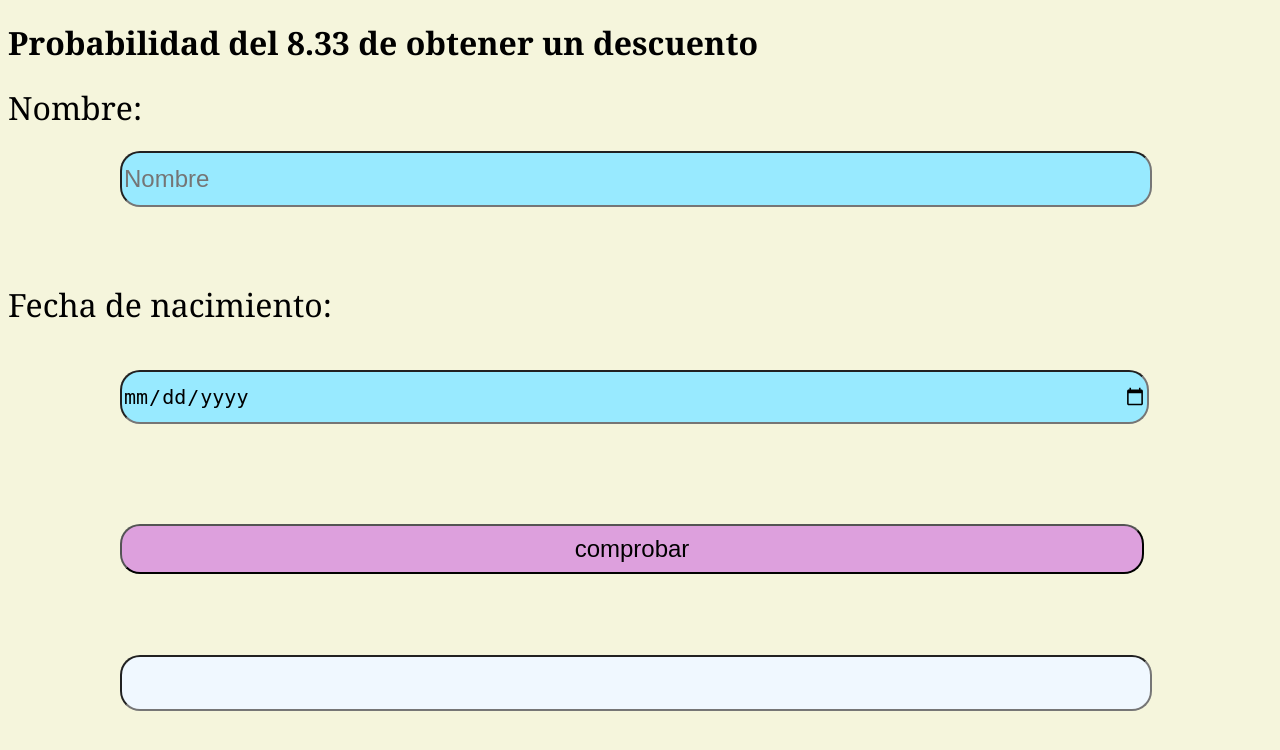
After one commit to AngelCasti/portafolio, a PHP site: page /practico.html in a window 1280 px wide. The commit adds this page. Shown: the top 750 px of the page. Run offline with PHP 8.4, Linux system fonts and the light colour scheme.

Commit message:
Add files via upload

```diff
--- a/estilos.css
+++ b/estilos.css
@@ -2,13 +2,23 @@ body{
     background-color: beige;
     font-family: Georgia, 'Times New Roman', Times, serif;
 }
-#boton,#pidief{
-    background-color: maroon;
-    width: 200px;
+input{
+    width: 80%;
     height:50px;
-    color:white;
-
+    position:absolute;
+    left:120px;
+    background-color: rgb(152, 234, 255);
     -moz-border-radius:20px;
     -webkit-border-radius:20px;
     border-radius:20px;
+    font-size: x-large;
 }
+#boton{
+    background-color: plum;
+}
+label{
+    font-size: xx-large;
+}
+#resul{
+    background-color: aliceblue;
+}
--- /dev/null
+++ b/practico.html
@@ -0,0 +1,28 @@
+<!DOCTYPE html>
+<html lang="en">
+    <head>
+        <meta charset="UTF-8">
+        <meta http-equiv="X-UA-Compatible" content="IE=edge">
+        <meta name="viewport" content="width=device-width, initial-scale=1.0">
+        <title>Exámen Práctico</title>
+        <link rel="stylesheet" href="estilos.css">
+        <script src="practico.js"></script>
+    </head>
+    <body>
+        <h1>Probabilidad del 8.33 de obtener un descuento</h1>
+        <form action="" method="post" enctype="text/plain">
+            <label for="nombre">Nombre: </label><br><br>
+            <input type="text" name="nombre" id="nombre" maxlength="25"
+                placeholder="Nombre"><br>
+            <br><br><br><br><br>
+
+            <label for="fecha">Fecha de nacimiento: </label><br><br><br>
+            <input type="date" name="fecha" id="fecha"><br>
+            <br>
+        </form><br><br><br><br><br>
+        <input type="button" value="comprobar" onclick="comprueba()" id="boton"><br><br>
+        <label for="resul"></label><br><br><br>
+        <input type="text" name="resul" id="resul">
+        <img src="2por1.jpg" width="0px" id="si">
+    </body>
+</html>
--- /dev/null
+++ b/practico.js
@@ -0,0 +1,15 @@
+function comprueba(){
+    var x=document.getElementById("fecha").value;
+    var mes=x.charAt(5);
+    mes+=x.charAt(6);
+
+    var messi=parseInt(mes);
+    if(messi==5){
+        document.getElementById("resul").value="Felicidades, obtuviste un 2x1";
+
+    }else{
+        document.getElementById("resul").value="No fuiste tan suertud@...";
+    }
+
+
+}
```
Also changed, not shown: 2por1.jpg (added).
